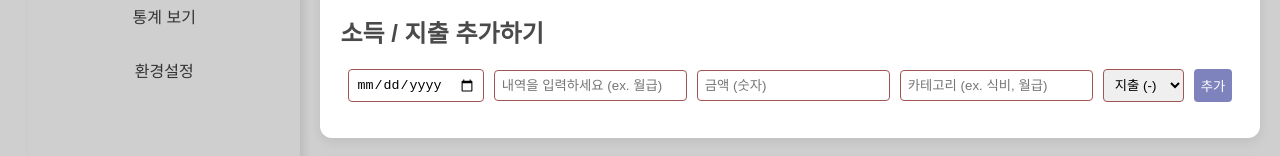
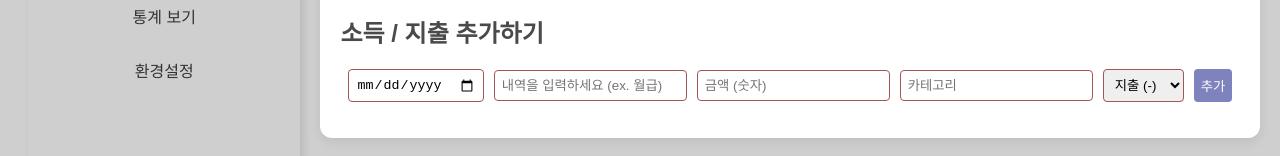
Before and after one commit to ssa53/MyMoney, a website: page public/index.html in a window 1280 px wide. Shown: the part 326-482 px from the top of the page. Drawn offline with nearby package versions, Linux system fonts and the light colour scheme; no server answers.

Commit message:
카테고리 입력 수정

```diff
--- a/public/index.html
+++ b/public/index.html
@@ -48,7 +48,7 @@
                         <input type="date" id="date" required>
                         <input type="text" id="description" placeholder="내역을 입력하세요 (ex. 월급)" required>
                         <input type="number" id="amount" placeholder="금액 (숫자)" required>
-                        <input type="text" id="category" placeholder="카테고리 (ex. 식비, 월급)" lang="ko" inputmode="text" required>
+                        <input type="text" id="category" name="category" placeholder="카테고리" lang="ko" inputmode="text" autocapitalize="none" autocorrect="off" autocomplete="off" required>
                         <select id="type">
                             <option value="income">소득 (+)</option>
                             <option value="expense" selected>지출 (-)</option>
```
